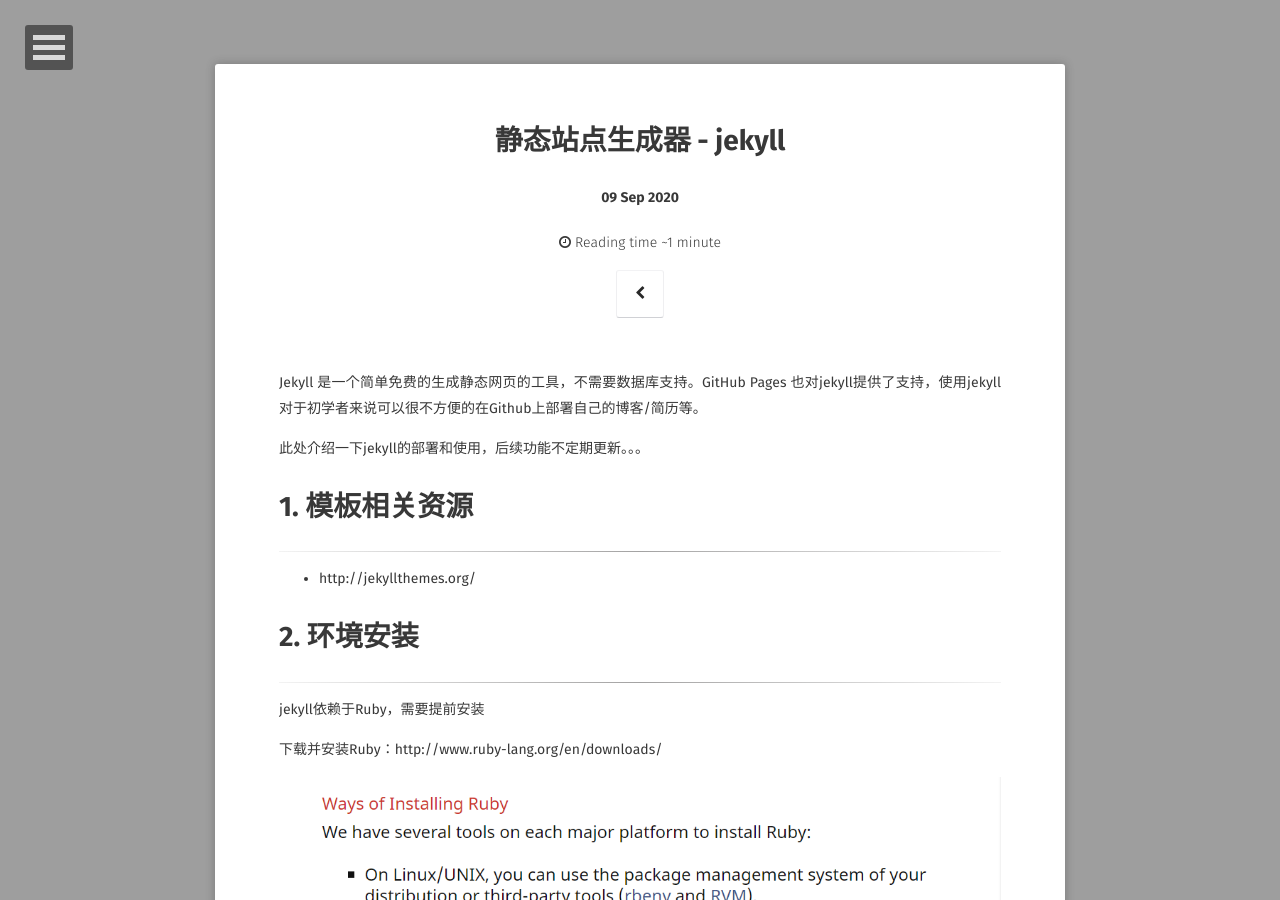
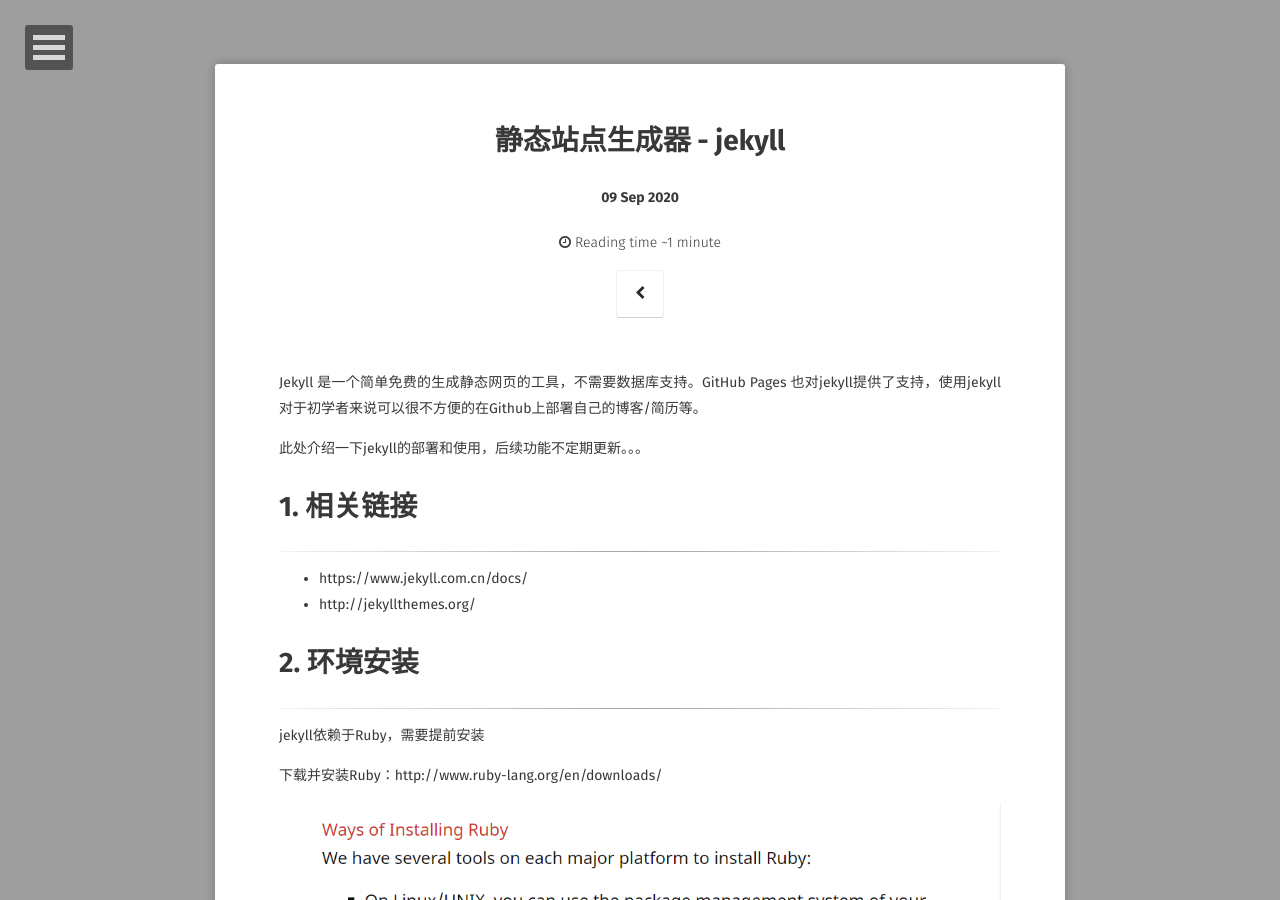
Before and after one commit to hyfsy/hyfsy.github.io, a Jekyll site: the page built from _posts/2020-09-08-hello-jekyll.md, in a window 1280 px wide and 900 px high. Built offline with Jekyll 4.4.1, drawn with Linux system fonts in a browser that asks for light colours; some web fonts are replaced.

Commit message:
添加相关网址

```diff
--- a/_posts/2020-09-08-hello-jekyll.md
+++ b/_posts/2020-09-08-hello-jekyll.md
@@ -17,10 +17,11 @@
 
 
 
-# 1. 模板相关资源
+# 1. 相关链接
 
 ---
 
+- https://www.jekyll.com.cn/docs/
 - http://jekyllthemes.org/
 
 
```
